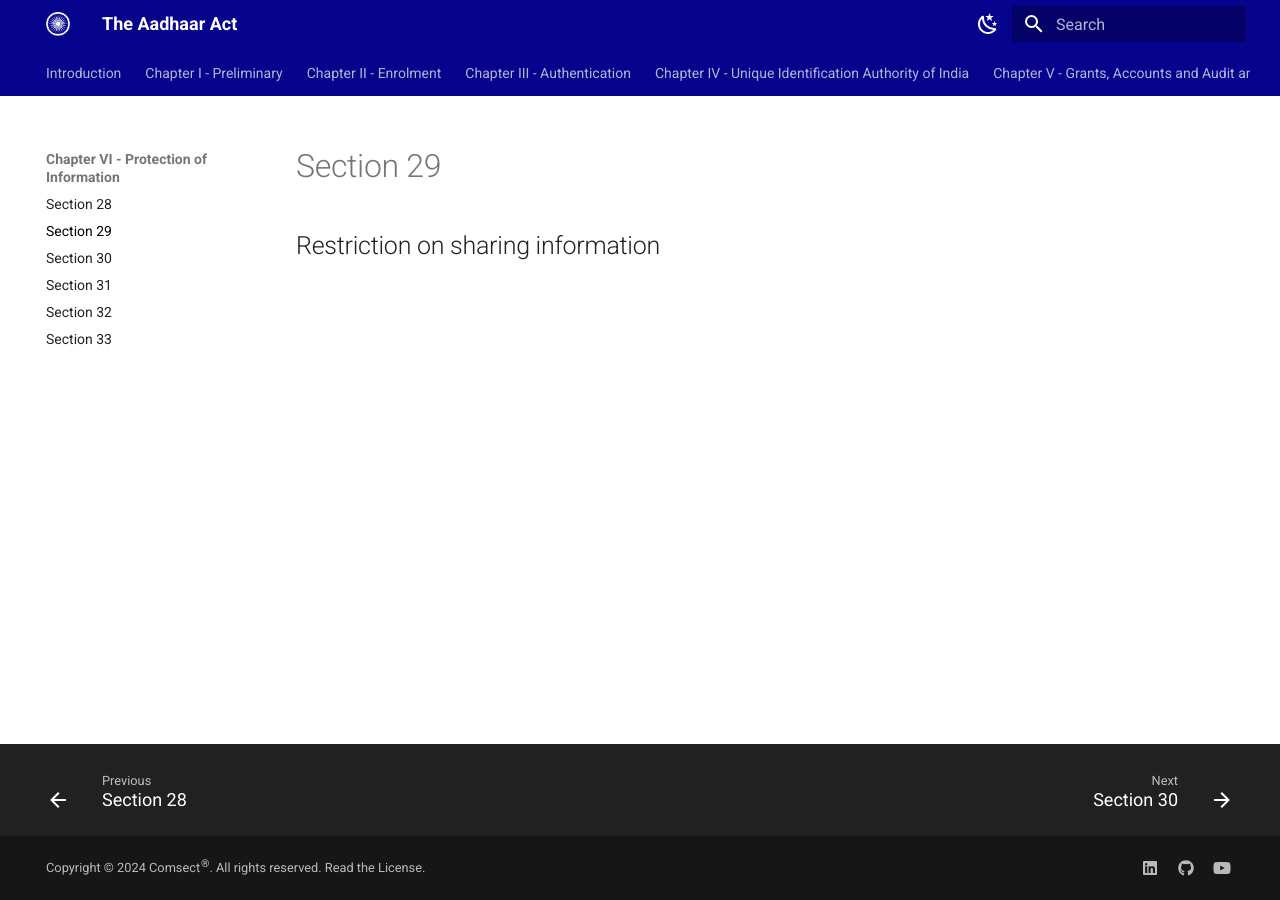
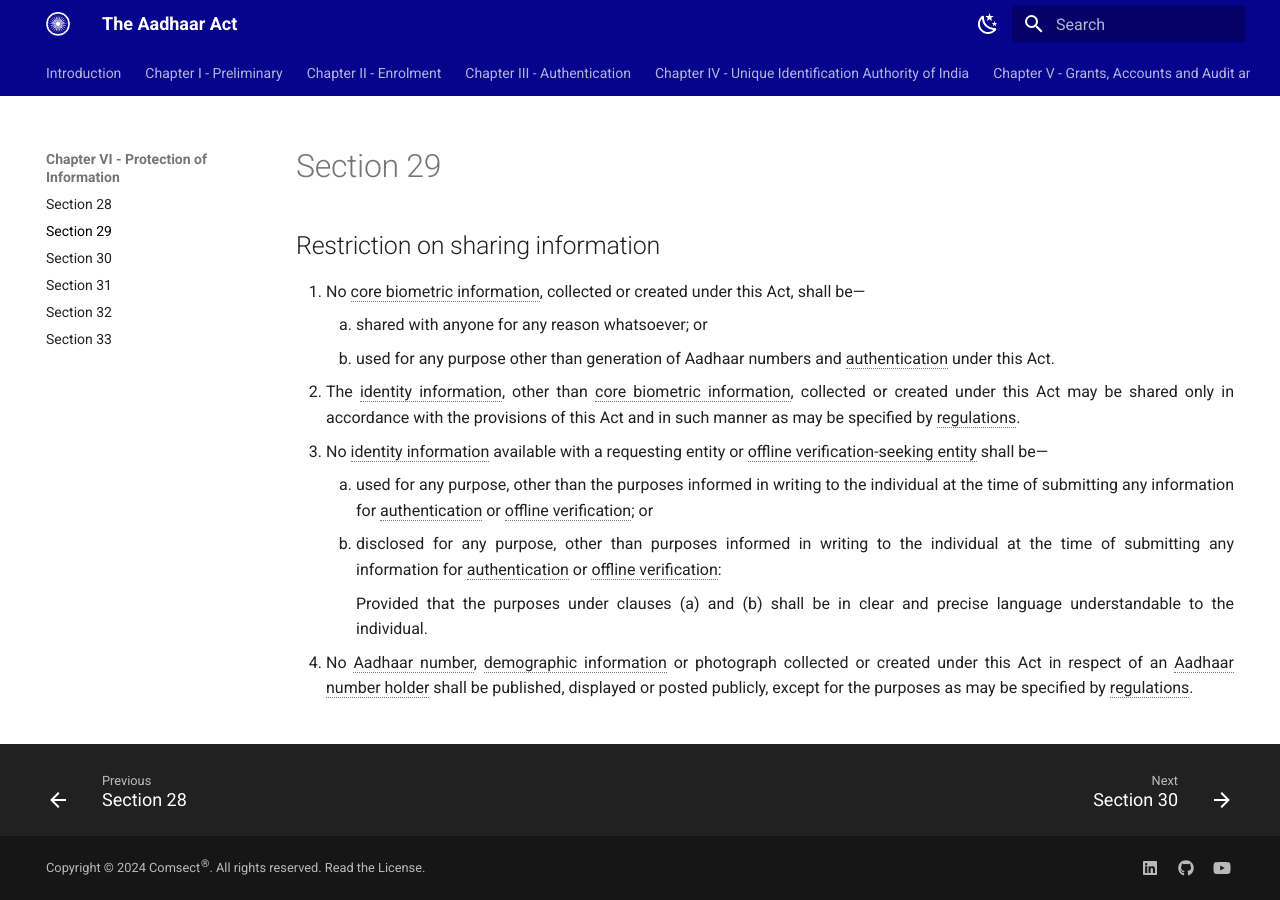
Before and after one commit to comsect/aadhaar-act, an MkDocs documentation site: the page built from docs/en/29.md, in a window 1280 px wide. Built offline with MkDocs 1.6.1 and Material for MkDocs 9.7.7, drawn with Linux system fonts in a browser that asks for light colours.

Commit message:
add section-twenty-nine

```diff
--- a/docs/en/29.md
+++ b/docs/en/29.md
@@ -5,3 +5,12 @@
 ---
 
 ## Restriction on sharing information
+
+1. No core biometric information, collected or created under this Act, shall be—
+    1. shared with anyone for any reason whatsoever; or
+    2. used for any purpose other than generation of Aadhaar numbers and authentication under this Act.
+2. The identity information, other than core biometric information, collected or created under this Act may be shared only in accordance with the provisions of this Act and in such manner as may be specified by regulations.
+3. No identity information available with a requesting entity or offline verification-seeking entity shall be—
+    1. used for any purpose, other than the purposes informed in writing to the individual at the time of submitting any information for authentication or offline verification; or
+    2. disclosed for any purpose, other than purposes informed in writing to the individual at the time of submitting any information for authentication or offline verification: </p> Provided that the purposes under clauses (a) and (b) shall be in clear and precise language understandable to the individual.
+4. No Aadhaar number, demographic information or photograph collected or created under this Act in respect of an Aadhaar number holder shall be published, displayed or posted publicly, except for the purposes as may be specified by regulations.
```
